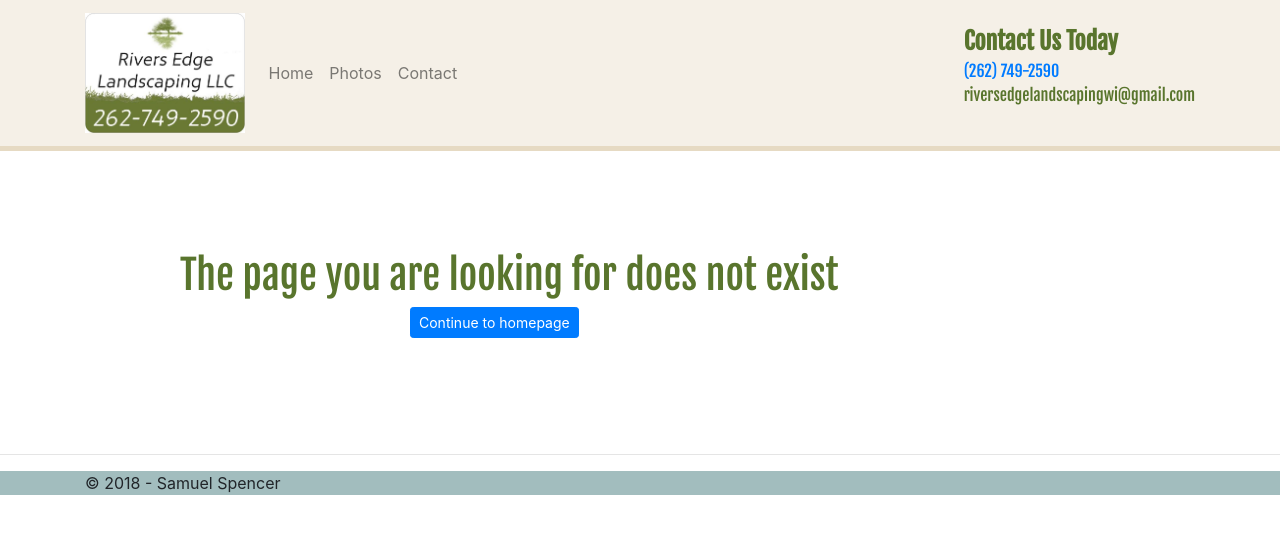
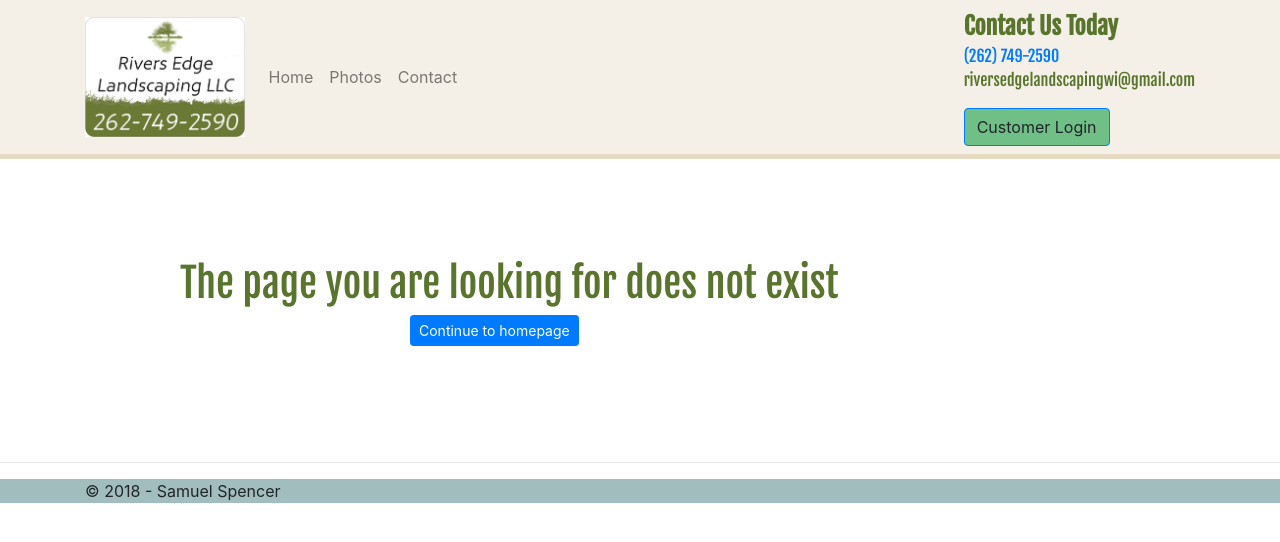
Before and after one commit to spencersa/LandscapeSite, a website: page error.html in a window 1280 px wide. Drawn offline with nearby package versions, Linux system fonts and the light colour scheme.

Commit message:
added landpro widget

```diff
--- a/error.html
+++ b/error.html
@@ -50,6 +50,9 @@
                          <p class="text-color">
                              riversedgelandscapingwi@gmail.com
                          </p>
+                         <span id="lawnpro-widget-container">
+							<a id="lawnpro-widget-container-button" data-co="11475" class="btn btn-primary" style="background: #6fbf87">Customer Login</a>
+						 </span>
                      </li>
                  </ul>
              </div>
```
Also changed, not shown: contact.html (+3 -0 lines), index.html (+4 -0 lines), photos.html (+3 -0 lines), thankyou.html (+3 -0 lines).
